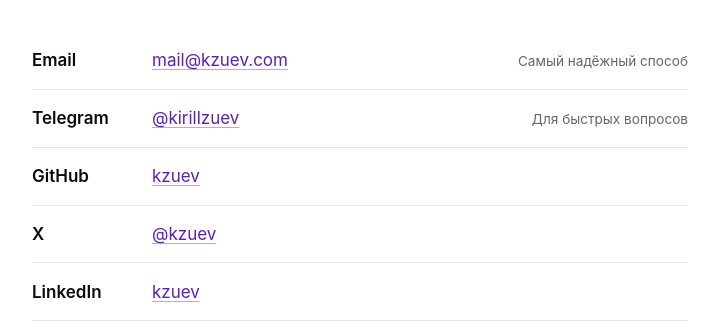
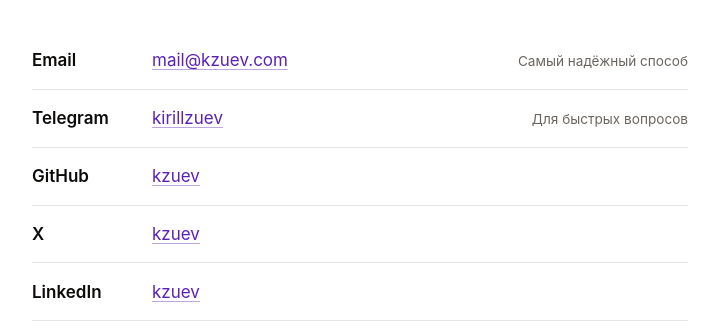
Before and after one commit to KZuev/KZuev, a Jekyll site: the page built from contacts.md, in a window 1280 px wide and 976 px high. Shown: the part 260-593 px from the top of the window, without its empty margins (280-999 px from the left). Built offline with Jekyll 4.4.1, drawn with Linux system fonts in a browser that asks for light colours.

```diff
--- a/_data/social.yml
+++ b/_data/social.yml
@@ -10,7 +10,7 @@
 
 - name: Telegram
   url: https://t.me/kirillzuev
-  handle: "@kirillzuev"
+  handle: "kirillzuev"
   note:
     ru: Для быстрых вопросов
     en: For quick questions
@@ -21,7 +21,7 @@
 
 - name: X
   url: https://x.com/kzuev
-  handle: "@kzuev"
+  handle: "kzuev"
 
 - name: LinkedIn
   url: https://www.linkedin.com/in/kzuev
```
